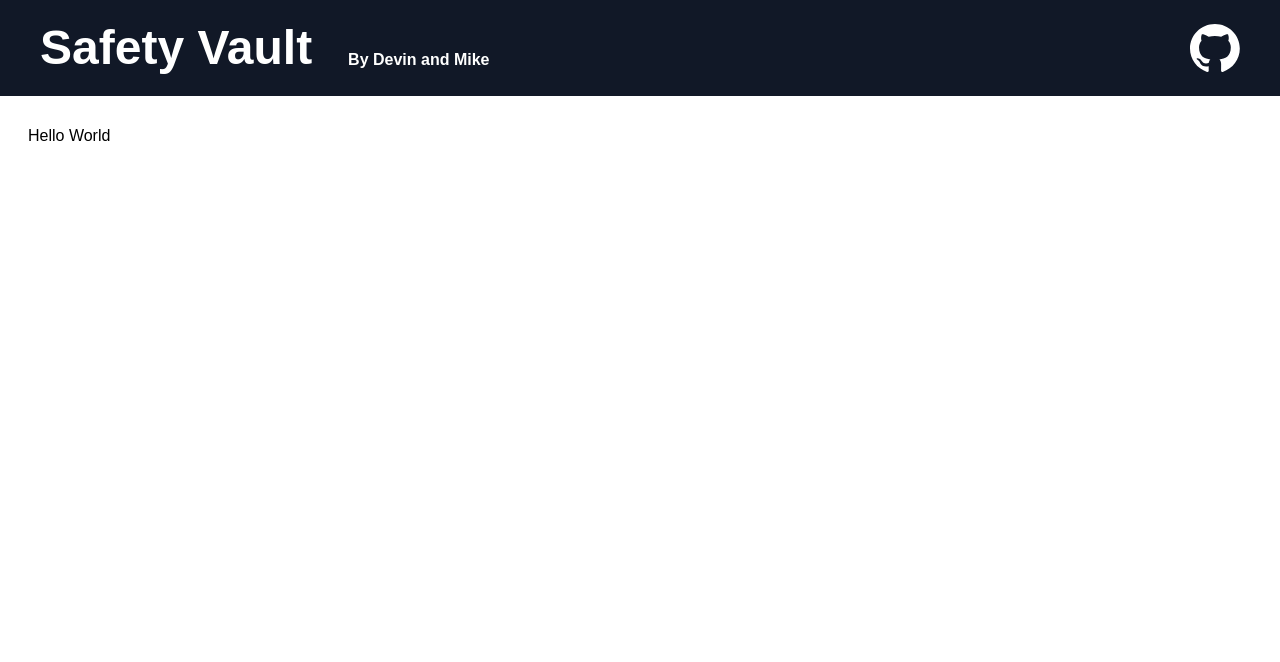
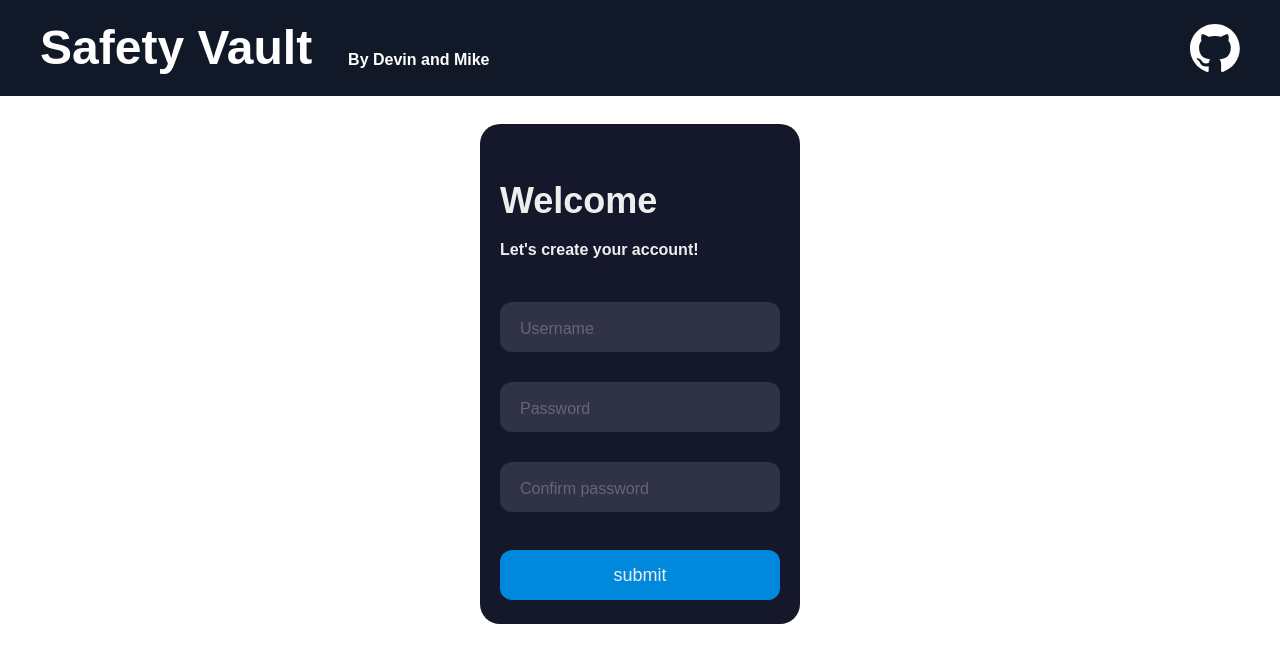
Before and after one commit to mikeezvz/SafetyVault, a Next.js app in the folder safetyvault-fe/: page / in a window 1280 px wide. Shown: the top 662 px of the page. Built offline with nearby package versions, Linux system fonts and the light colour scheme.

Commit message:
add: Form for registring

```diff
--- a/safetyvault-fe/src/pages/index.js
+++ b/safetyvault-fe/src/pages/index.js
@@ -14,7 +14,27 @@
 export default function Home() {
   return (
     <div className="m-7">
-    <p>Hello World</p>
+      {/* Form for registration/login */}
+      <div class="form mx-auto">
+        <div class="title">Welcome</div>
+        <div class="subtitle">Let's create your account!</div>
+        <div class="input-container ic1">
+          <input id="firstname" class="input" type="text" placeholder=" " />
+          <div class="cut"></div>
+          <label for="firstname" class="placeholder">Username</label>
+        </div>
+        <div class="input-container ic2">
+          <input id="lastname" class="input" type="text" placeholder=" " />
+          <div class="cut"></div>
+          <label for="lastname" class="placeholder">Password</label>
+        </div>
+        <div class="input-container ic2">
+          <input id="email" class="input" type="text" placeholder=" " />
+          <div class="cut cut-short"></div>
+          <label for="email" class="placeholder">Confirm password</label>
+      </div>
+      <button type="text" class="submit">submit</button>
+    </div>
     </div>
   )
 }
--- a/safetyvault-fe/src/styles/globals.css
+++ b/safetyvault-fe/src/styles/globals.css
@@ -19,3 +19,121 @@
   background: var(--background);
   font-family: Arial, Helvetica, sans-serif;
 }
+
+/* Form for login/registration */
+.form {
+  background-color: #15172b;
+  border-radius: 20px;
+  box-sizing: border-box;
+  height: 500px;
+  padding: 20px;
+  width: 320px;
+}
+
+.title {
+  color: #eee;
+  font-family: sans-serif;
+  font-size: 36px;
+  font-weight: 600;
+  margin-top: 30px;
+}
+
+.subtitle {
+  color: #eee;
+  font-family: sans-serif;
+  font-size: 16px;
+  font-weight: 600;
+  margin-top: 10px;
+}
+
+.input-container {
+  height: 50px;
+  position: relative;
+  width: 100%;
+}
+
+.ic1 {
+  margin-top: 40px;
+}
+
+.ic2 {
+  margin-top: 30px;
+}
+
+.input {
+  background-color: #303245;
+  border-radius: 12px;
+  border: 0;
+  box-sizing: border-box;
+  color: #eee;
+  font-size: 18px;
+  height: 100%;
+  outline: 0;
+  padding: 4px 20px 0;
+  width: 100%;
+}
+
+.cut {
+  background-color: #15172b;
+  border-radius: 10px;
+  height: 20px;
+  left: 20px;
+  position: absolute;
+  top: -20px;
+  transform: translateY(0);
+  transition: transform 200ms;
+  width: 76px;
+}
+
+.cut-short {
+  width: 50px;
+}
+
+.input:focus ~ .cut,
+.input:not(:placeholder-shown) ~ .cut {
+  transform: translateY(8px);
+}
+
+.placeholder {
+  color: #65657b;
+  font-family: sans-serif;
+  left: 20px;
+  line-height: 14px;
+  pointer-events: none;
+  position: absolute;
+  transform-origin: 0 50%;
+  transition: transform 200ms, color 200ms;
+  top: 20px;
+}
+
+.input:focus ~ .placeholder,
+.input:not(:placeholder-shown) ~ .placeholder {
+  transform: translateY(-30px) translateX(10px) scale(0.75);
+}
+
+.input:not(:placeholder-shown) ~ .placeholder {
+  color: #808097;
+}
+
+.input:focus ~ .placeholder {
+  color: #dc2f55;
+}
+
+.submit {
+  background-color: #08d;
+  border-radius: 12px;
+  border: 0;
+  box-sizing: border-box;
+  color: #eee;
+  cursor: pointer;
+  font-size: 18px;
+  height: 50px;
+  margin-top: 38px;
+  outline: 0;
+  text-align: center;
+  width: 100%;
+}
+
+.submit:active {
+  background-color: #06b;
+}
```
Also changed, not shown: safetyvault-fe/package.json (+6 -5 lines), 2 other files (tests, documents, lock files or other folders).
